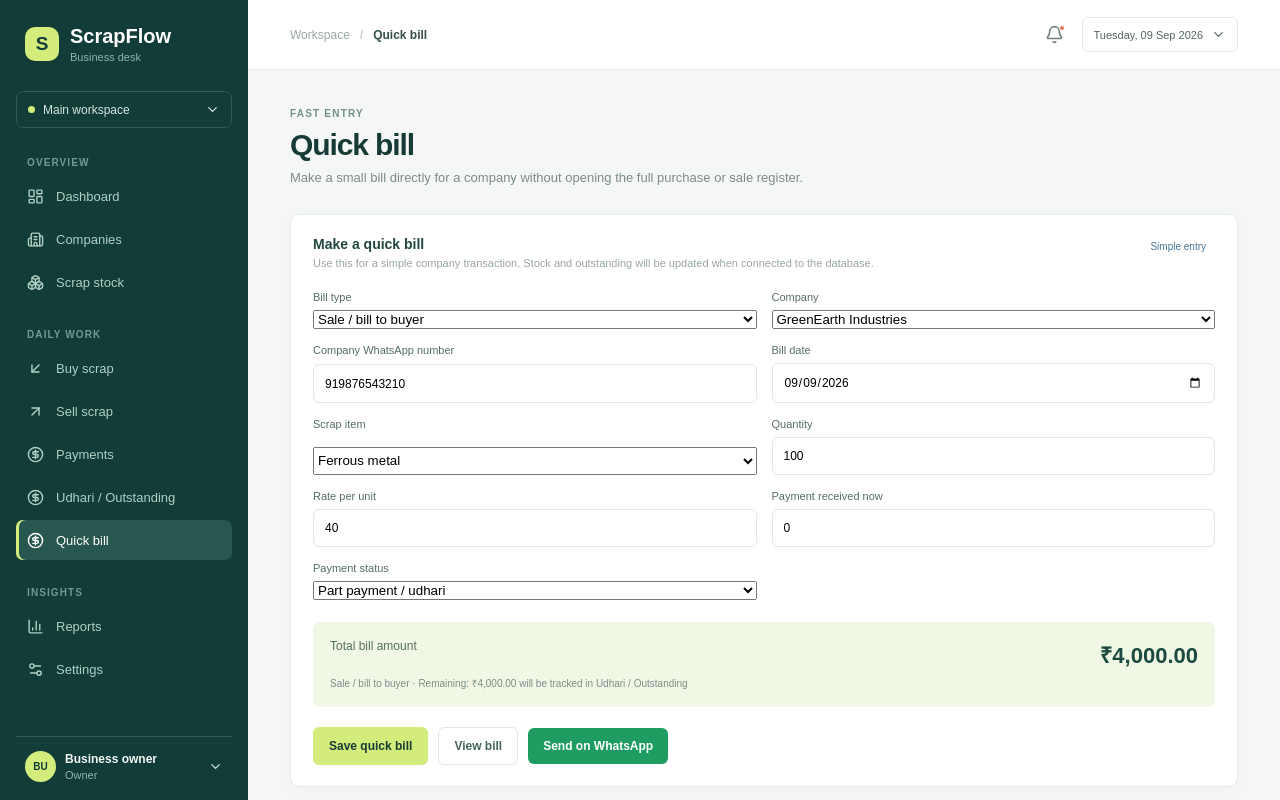
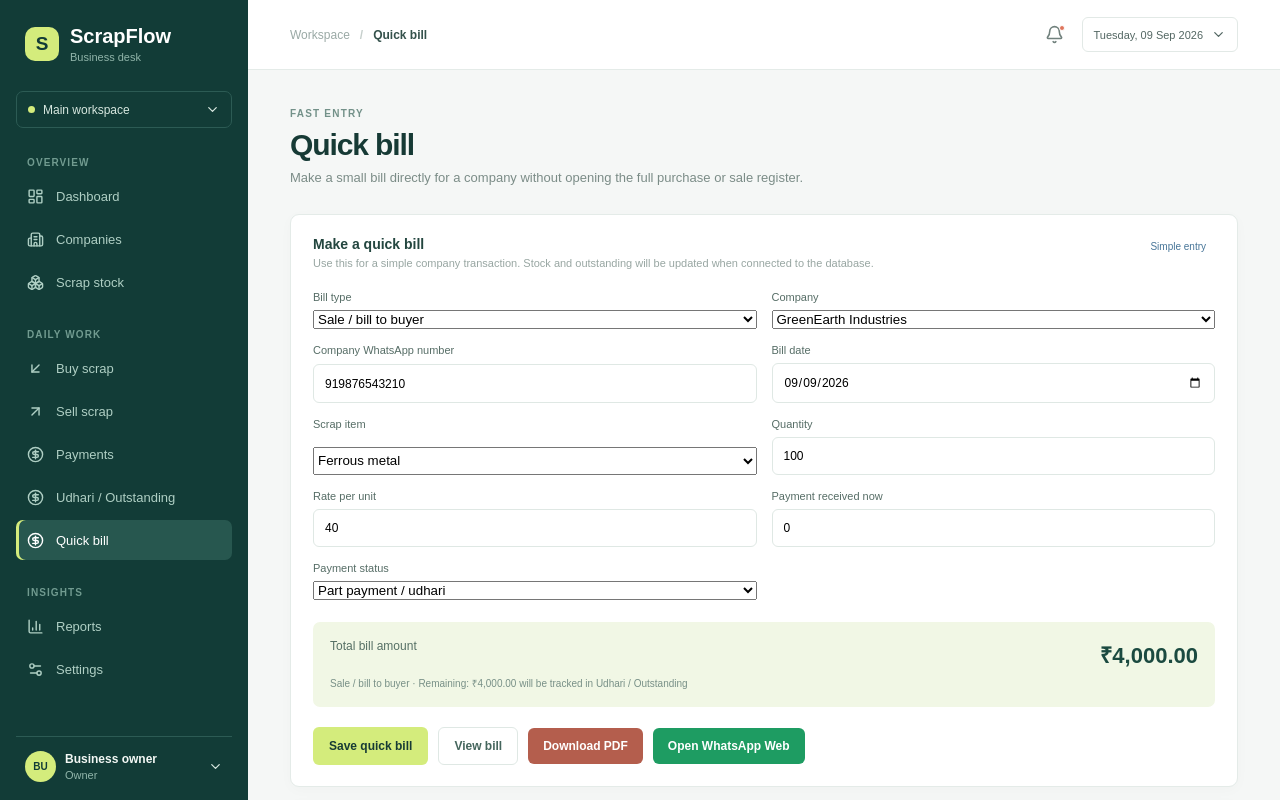
Before and after one commit to Sanika0707308/scrapflow, a Next.js app: page /quick-bill in a window 1280 px wide. Shown: the top 800 px of the page. Built offline with nearby package versions, Linux system fonts and the light colour scheme.

Commit message:
feat: download bills as pdf and open whatsapp web

```diff
--- a/package.json
+++ b/package.json
@@ -10,6 +10,7 @@
   },
   "dependencies": {
     "@prisma/client": "^7.10.0",
+    "jspdf": "^4.2.1",
     "lucide-react": "^1.43.0",
     "next": "16.3.4",
     "react": "19.2.8",
--- a/src/app/quick-bill/page.tsx
+++ b/src/app/quick-bill/page.tsx
@@ -1,6 +1,7 @@
 "use client";
 
 import { useEffect, useState } from "react";
+import { jsPDF } from "jspdf";
 import { FeaturePage } from "@/components/FeaturePage";
 import styles from "@/components/FeaturePage.module.css";
 
@@ -13,6 +14,8 @@ export default function QuickBillPage() {
   const [quantity, setQuantity] = useState("100");
   const [rate, setRate] = useState("40");
   const [paymentReceived, setPaymentReceived] = useState("0");
+  const [billDate, setBillDate] = useState("2026-09-09");
+  const [scrapItem, setScrapItem] = useState("Ferrous metal");
   const [showPreview, setShowPreview] = useState(false);
   const [savedMessage, setSavedMessage] = useState("");
   const [businessName, setBusinessName] = useState("Your business name");
@@ -21,7 +24,39 @@ export default function QuickBillPage() {
   const remaining = Math.max(total - (Number(paymentReceived) || 0), 0);
   useEffect(() => { const saved = localStorage.getItem("scrapflow-business-profile"); if (saved) { const details = JSON.parse(saved) as { businessName?: string; ownerName?: string }; setBusinessName(details.businessName || "Your business name"); setOwnerName(details.ownerName || "Business owner"); } }, []);
   const whatsappMessage = `Hello ${company}, your ${billType.toLowerCase()} from ${businessName} is ${money.format(total)}. Paid now: ${money.format(Number(paymentReceived) || 0)}. Remaining: ${money.format(remaining)}. Contact: ${ownerName}.`;
-  const whatsappLink = `https://wa.me/${mobile.replace(/\D/g, "")}?text=${encodeURIComponent(whatsappMessage)}`;
+  const whatsappLink = `https://web.whatsapp.com/send?phone=${mobile.replace(/\D/g, "")}&text=${encodeURIComponent(whatsappMessage)}`;
+  const downloadPdf = () => {
+    if (!company || total <= 0) { setSavedMessage("Please select a company and enter a quantity and rate greater than zero."); return; }
+    const pdf = new jsPDF();
+    pdf.setFontSize(22);
+    pdf.setTextColor(27, 74, 64);
+    pdf.text(businessName, 20, 25);
+    pdf.setFontSize(10);
+    pdf.setTextColor(90, 110, 102);
+    pdf.text(`Prepared by: ${ownerName}`, 20, 33);
+    pdf.text(`Bill date: ${billDate}`, 20, 40);
+    pdf.text(`Bill to: ${company}`, 20, 55);
+    pdf.line(20, 62, 190, 62);
+    pdf.setFontSize(12);
+    pdf.setTextColor(45, 78, 68);
+    pdf.text("Description", 20, 75);
+    pdf.text("Quantity", 105, 75);
+    pdf.text("Rate", 135, 75);
+    pdf.text("Amount", 165, 75);
+    pdf.setFontSize(11);
+    pdf.text(`${billType} - ${scrapItem}`, 20, 88);
+    pdf.text(String(quantity), 105, 88);
+    pdf.text(money.format(Number(rate) || 0), 135, 88);
+    pdf.text(money.format(total), 165, 88);
+    pdf.line(20, 96, 190, 96);
+    pdf.text(`Paid now: ${money.format(Number(paymentReceived) || 0)}`, 110, 110);
+    pdf.text(`Remaining udhari: ${money.format(remaining)}`, 110, 119);
+    pdf.setFontSize(10);
+    pdf.setTextColor(110, 130, 120);
+    pdf.text("Thank you for your business.", 20, 140);
+    pdf.save(`scrapflow-bill-${company.replace(/[^a-z0-9]+/gi, "-").toLowerCase()}.pdf`);
+    setSavedMessage("Bill PDF downloaded successfully.");
+  };
   const saveBill = () => {
     if (!company || total <= 0) { setSavedMessage("Please select a company and enter a quantity and rate greater than zero."); return; }
     const existingBills = JSON.parse(localStorage.getItem("scrapflow-bills") || "[]") as object[];
@@ -36,13 +71,13 @@ export default function QuickBillPage() {
       <label>Bill type<select value={billType} onChange={(event) => setBillType(event.target.value)}><option>Sale / bill to buyer</option><option>Purchase / bill from supplier</option></select></label>
       <label>Company<select value={company} onChange={(event) => setCompany(event.target.value)}><option>GreenEarth Industries</option><option>Shree Metals Pvt. Ltd.</option><option>Mahalaxmi Traders</option></select></label>
       <label>Company WhatsApp number<input value={mobile} onChange={(event) => setMobile(event.target.value)} placeholder="Example: 919876543210" /></label>
-      <label>Bill date<input type="date" defaultValue="2026-09-09" /></label>
-      <label>Scrap item<select><option>Ferrous metal</option><option>Aluminium</option><option>Copper wire</option><option>Paper & cardboard</option></select></label>
+      <label>Bill date<input type="date" value={billDate} onChange={(event) => setBillDate(event.target.value)} /></label>
+      <label>Scrap item<select value={scrapItem} onChange={(event) => setScrapItem(event.target.value)}><option>Ferrous metal</option><option>Aluminium</option><option>Copper wire</option><option>Paper & cardboard</option></select></label>
       <label>Quantity<input type="number" min="0" value={quantity} onChange={(event) => setQuantity(event.target.value)} /></label>
       <label>Rate per unit<input type="number" min="0" value={rate} onChange={(event) => setRate(event.target.value)} /></label>
       <label>Payment received now<input type="number" min="0" value={paymentReceived} onChange={(event) => setPaymentReceived(event.target.value)} /></label>
       <label>Payment status<select><option>Part payment / udhari</option><option>Fully paid</option><option>Pay later</option></select></label>
-    </div><div className={styles.billTotal}><span>Total bill amount</span><strong>{money.format(total)}</strong><small>{billType} · Remaining: {money.format(remaining)} will be tracked in Udhari / Outstanding</small></div><div className={styles.billActions}><button className={styles.saveButton} type="button" onClick={saveBill}>Save quick bill</button><button className={styles.secondaryButton} type="button" onClick={() => setShowPreview((current) => !current)}>{showPreview ? "Hide bill" : "View bill"}</button><a className={styles.whatsappButton} href={whatsappLink} target="_blank" rel="noreferrer">Send on WhatsApp</a></div>{savedMessage && <p className={savedMessage.startsWith("Bill saved") ? styles.successMessage : styles.errorMessage}>{savedMessage}</p>}</section>
+    </div><div className={styles.billTotal}><span>Total bill amount</span><strong>{money.format(total)}</strong><small>{billType} · Remaining: {money.format(remaining)} will be tracked in Udhari / Outstanding</small></div><div className={styles.billActions}><button className={styles.saveButton} type="button" onClick={saveBill}>Save quick bill</button><button className={styles.secondaryButton} type="button" onClick={() => setShowPreview((current) => !current)}>{showPreview ? "Hide bill" : "View bill"}</button><button className={styles.pdfButton} type="button" onClick={downloadPdf}>Download PDF</button><a className={styles.whatsappButton} href={whatsappLink} target="_blank" rel="noreferrer">Open WhatsApp Web</a></div>{savedMessage && <p className={savedMessage.includes("successfully") ? styles.successMessage : styles.errorMessage}>{savedMessage}</p>}</section>
     {showPreview && <section className={styles.billPreview}><div className={styles.billPreviewHeader}><div><p className={styles.eyebrow}>BILL PREVIEW</p><h2>{businessName}</h2><small>From {ownerName} · Bill to {company} · 09 Sep 2026</small></div><strong>{money.format(total)}</strong></div><div className={styles.previewLine}><span>{billType}</span><span>{quantity} × {money.format(Number(rate) || 0)}</span></div><div className={styles.previewLine}><span>Paid now</span><strong>{money.format(Number(paymentReceived) || 0)}</strong></div><div className={styles.previewLine}><span>Remaining udhari</span><strong>{money.format(remaining)}</strong></div><p className={styles.previewNote}>This bill can be shared directly with {company} on WhatsApp.</p></section>}
     <section className={styles.panel}><div className={styles.panelHeader}><div><h2>When to use Quick bill</h2><p>For full purchases or deliveries with more details, use Buy scrap or Sell scrap.</p></div></div><div className={styles.helpGrid}><div><strong>Sale / bill to buyer</strong><small>Reduces available stock and adds money to receive.</small></div><div><strong>Purchase / bill from supplier</strong><small>Increases available stock and adds money to pay.</small></div></div></section>
   </FeaturePage>;
```
Also changed, not shown: src/components/FeaturePage.module.css, 1 other file (tests, documents, lock files or other folders).
